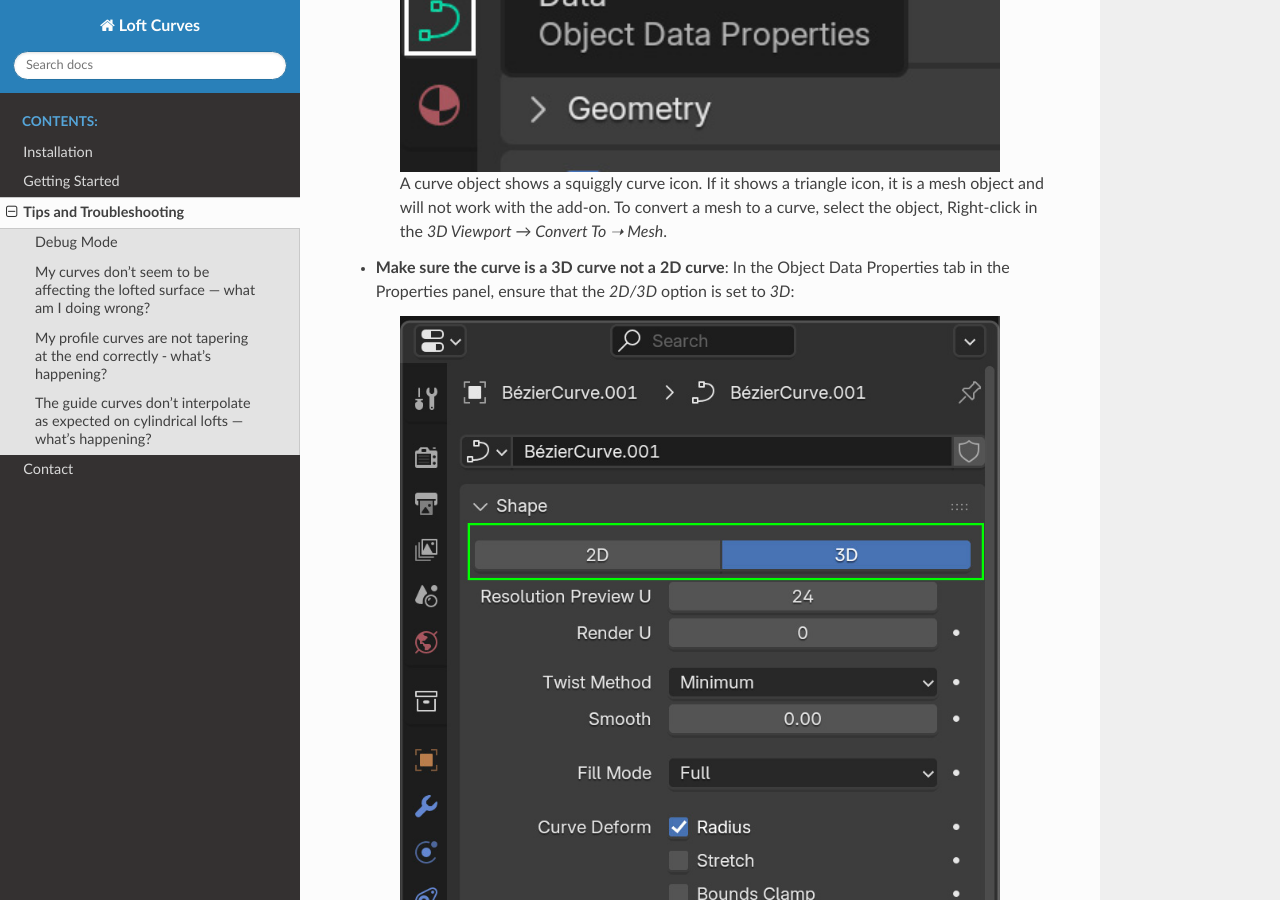
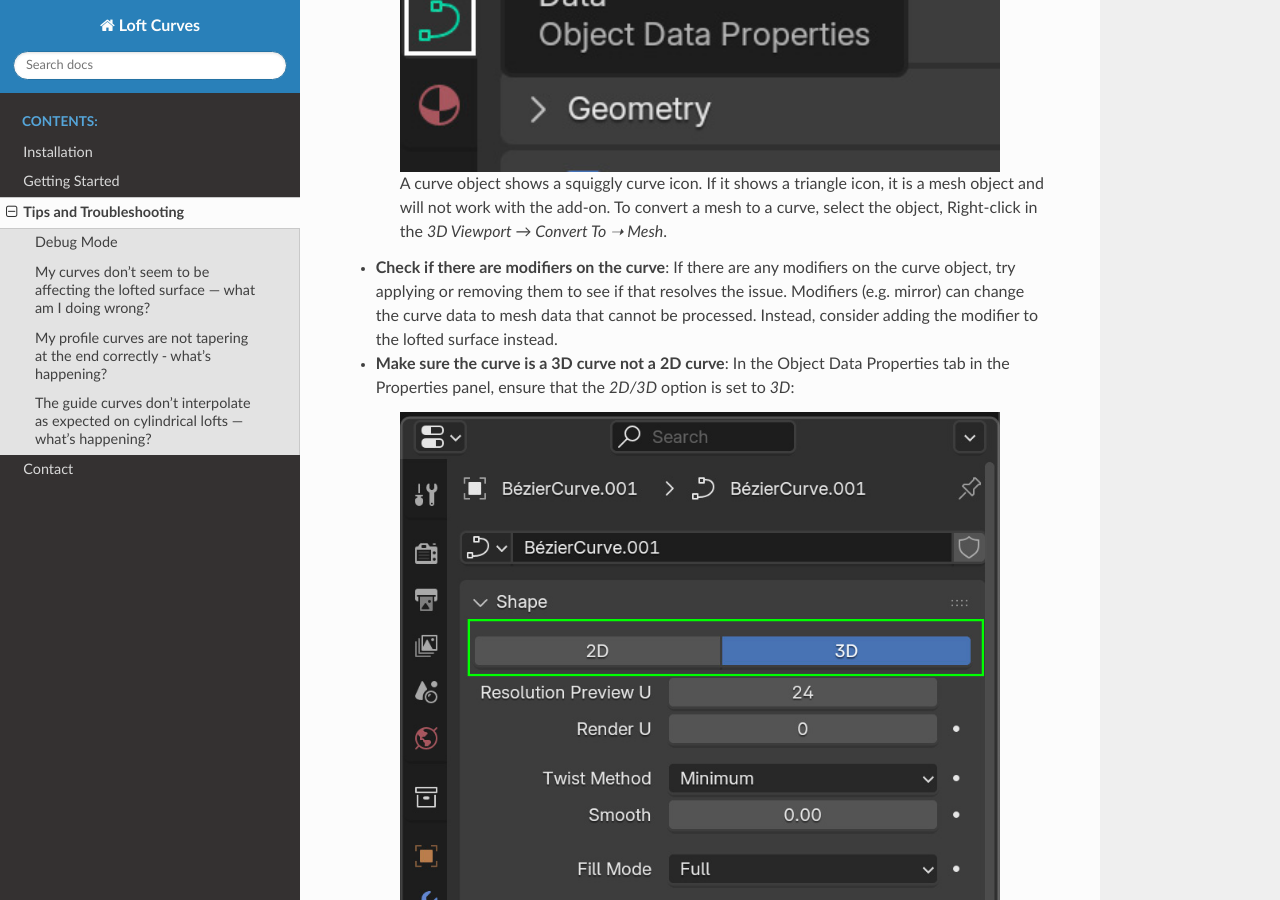
Before and after one commit to mkingsnorth/loft_curves_docs, a Sphinx documentation site: the page built from docs/troubleshooting.rst, in a window 1280 px wide and 900 px high, scrolled down 1603 px. Built offline with Sphinx 7.4.7 and the Read the Docs theme 3.1.0, drawn with Linux system fonts in a browser that asks for light colours.

Commit message:
Added latest tweaks ahead of release such as error handling

```diff
--- a/docs/troubleshooting.rst
+++ b/docs/troubleshooting.rst
@@ -42,6 +42,8 @@ Here are some common issues to check if your curves aren't affecting the lofted
 
     A curve object shows a squiggly curve icon.  If it shows a triangle icon, it is a mesh object and will not work with the add-on. To convert a mesh to a curve, select the object, Right-click in the *3D Viewport → Convert To ➝  Mesh*.
 
+* **Check if there are modifiers on the curve**: If there are any modifiers on the curve object, try applying or removing them to see if that resolves the issue.  Modifiers (e.g. mirror) can change the curve data to mesh data that cannot be processed.  Instead, consider adding the modifier to the lofted surface instead.
+
 * **Make sure the curve is a 3D curve not a 2D curve**: In the Object Data Properties tab in the Properties panel, ensure that the *2D/3D* option is set to *3D*:
 
     .. image:: _static/images/check_curve_3D.jpg
```
